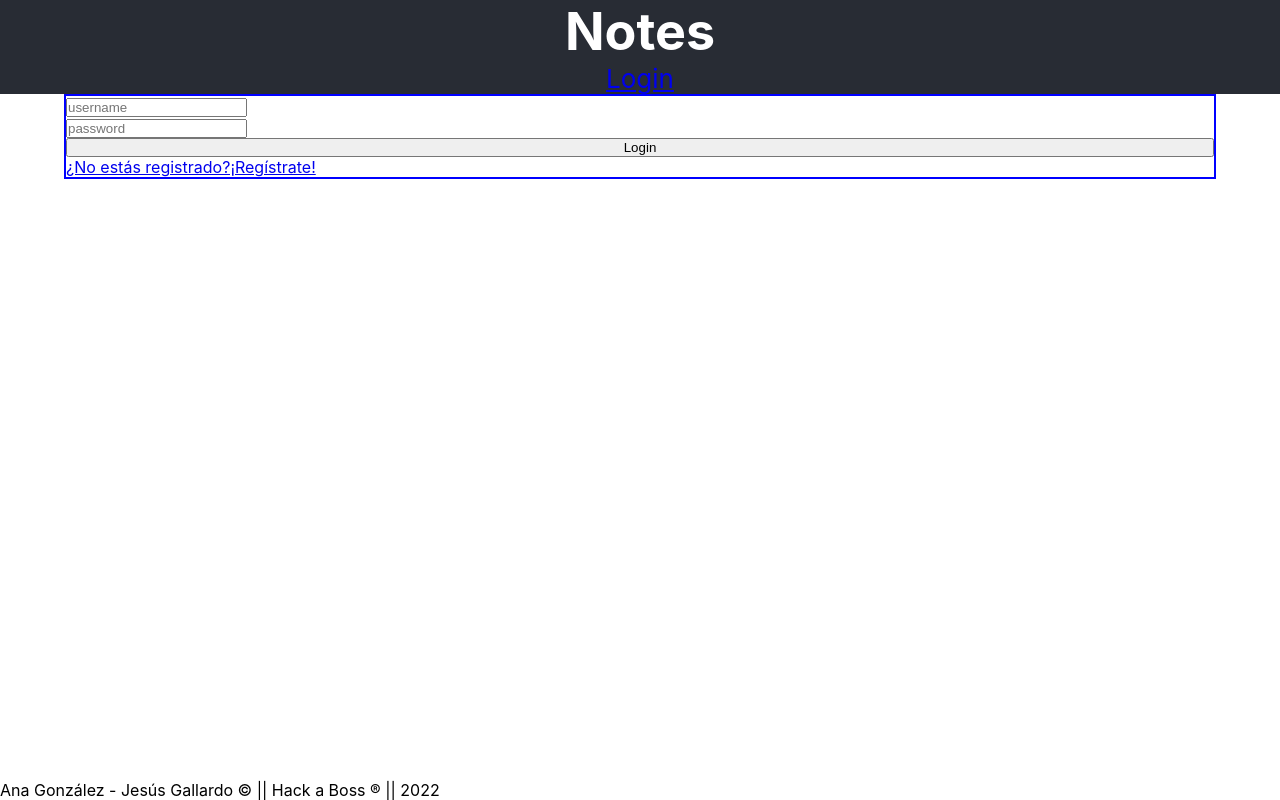
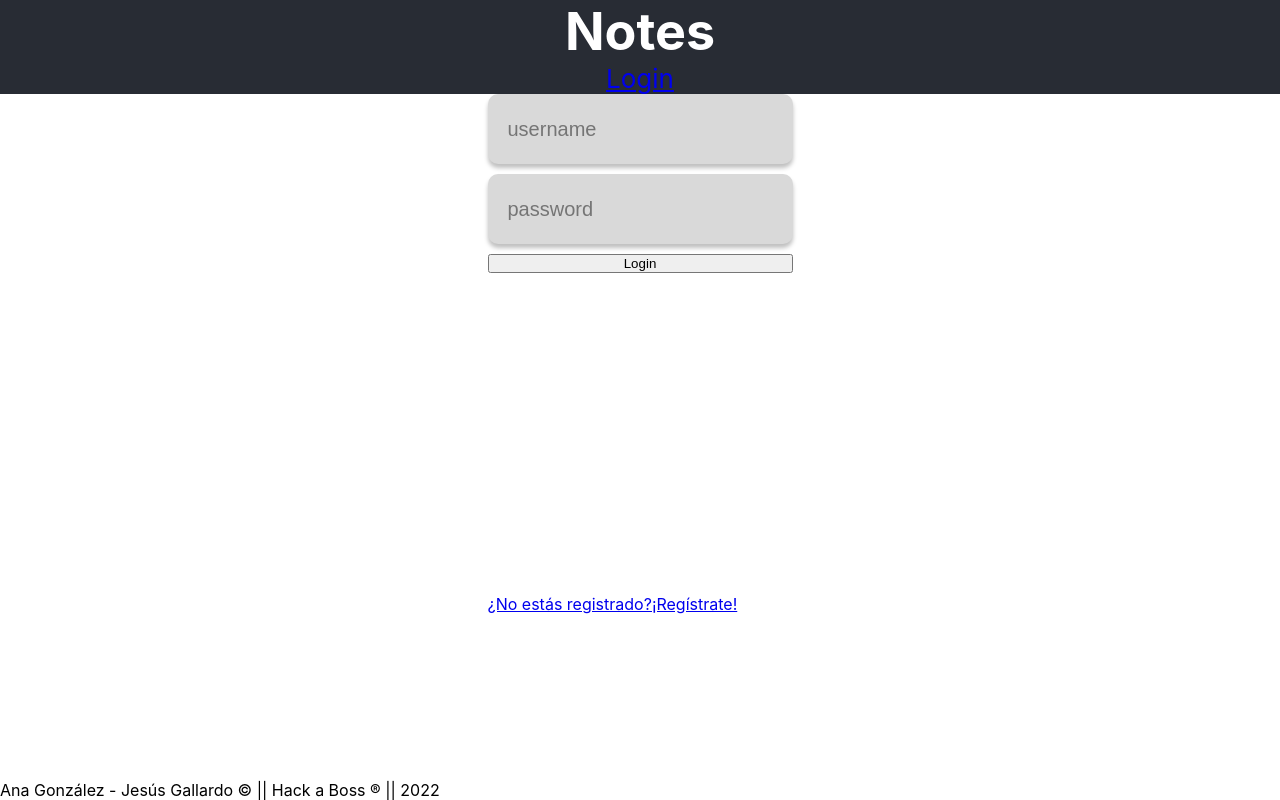
Before and after one commit to Unodecopas/appnotas, a React (Create React App) app in the folder frontend/: page /login in a window 1280 px wide. Built offline with nearby package versions, Linux system fonts and the light colour scheme.

Commit message:
feat: login inputs

```diff
--- a/frontend/src/App.css
+++ b/frontend/src/App.css
@@ -5,9 +5,9 @@
 }
 body {
     margin: 0;
-  font-family: -apple-system, BlinkMacSystemFont, "Segoe UI", "Roboto", "Oxygen",
-    "Ubuntu", "Cantarell", "Fira Sans", "Droid Sans", "Helvetica Neue",
-    sans-serif;
+    font-family: -apple-system, BlinkMacSystemFont, "Segoe UI", "Roboto",
+        "Oxygen", "Ubuntu", "Cantarell", "Fira Sans", "Droid Sans",
+        "Helvetica Neue", sans-serif;
     -webkit-font-smoothing: antialiased;
     -moz-osx-font-smoothing: grayscale;
 }
@@ -33,12 +33,20 @@ body {
     display: flex;
     justify-content: center;
 }
-.App form {
-  display: flex;
-  flex-direction: column;
+
+.App input {
+    height: 70px;
+    border: none;
+    background-color: #d9d9d9;
+    border-radius: 10px;
+    box-shadow: 0px 4px 4px 0px #00000040;
+    font-style: normal;
+    font-weight: 500;
+    font-size: 20px;
+    line-height: 24px;
+    padding: 0px 20px;
 }
-.form-control {
-  width: 90%;
-  height: fit-content;
-  border: 2px solid blue;
+.App input:active,
+.App input:focus {
+    outline: none;
 }
--- a/frontend/src/App.js
+++ b/frontend/src/App.js
@@ -2,7 +2,7 @@ import { Route, Routes } from "react-router-dom";
 import "./App.css";
 import Footer from "./components/Footer";
 import Header from "./components/Header";
-import LoginForm from "./components/LoginForm";
+import LoginForm from "./components/LoginForm/LoginForm";
 import RegisterForm from "./components/RegisterForm";
 import HomePage from "./pages/HomePage";
 function App() {
--- a/frontend/src/components/LoginForm.jsx
+++ /dev/null
@@ -1,60 +0,0 @@
-import React, { useState } from "react";
-import { Link, Navigate } from "react-router-dom";
-import { useUser } from "../context/userContext";
-
-const LoginForm = () => {
-  const [username, setUsername] = useState("");
-  const [password, setPassword] = useState("");
-  const [user, setUser] = useUser();
-  if (user) return <Navigate to="/" />;
-
-  const handleLogin = async (e) => {
-    e.preventDefault();
-    try {
-      const res = await fetch("http://localhost:4000/login", {
-        method: "POST",
-        headers: {
-          "Content-Type": "application/json",
-        },
-        body: JSON.stringify({ username, password }),
-      });
-      if (res.ok) {
-        const data = await res.json();
-        console.log(data);
-        setUser(data);
-      }
-    } catch (error) {
-      console.log(error.message);
-    }
-  };
-  return (
-    <section className="form-control">
-      <form onSubmit={handleLogin}>
-        <label htmlFor="username">
-          <input
-            type="text"
-            name="username"
-            id="username"
-            placeholder="username"
-            value={username}
-            onChange={(e) => setUsername(e.target.value)}
-          />
-        </label>
-        <label htmlFor="password">
-          <input
-            type="password"
-            name="password"
-            id="password"
-            placeholder="password"
-            value={password}
-            onChange={(e) => setPassword(e.target.value)}
-          />
-        </label>
-        <button>Login</button>
-      </form>
-      <Link to="/register">¿No estás registrado?¡Regístrate!</Link>
-    </section>
-  );
-};
-
-export default LoginForm;
--- /dev/null
+++ b/frontend/src/components/LoginForm/LoginForm.css
@@ -0,0 +1,7 @@
+.form-control {
+    display: flex;
+    flex-direction: column;
+    gap: 10px;
+
+    height: 500px;
+}
--- /dev/null
+++ b/frontend/src/components/LoginForm/LoginForm.jsx
@@ -0,0 +1,63 @@
+import React, { useState } from "react";
+import { Link, Navigate } from "react-router-dom";
+import { useUser } from "../../context/userContext";
+import "./LoginForm.css";
+
+const LoginForm = () => {
+    const [username, setUsername] = useState("");
+    const [password, setPassword] = useState("");
+    const [user, setUser] = useUser();
+
+    if (user) return <Navigate to="/" />;
+
+    const handleLogin = async (e) => {
+        e.preventDefault();
+        try {
+            const res = await fetch("http://localhost:4000/login", {
+                method: "POST",
+                headers: {
+                    "Content-Type": "application/json",
+                },
+                body: JSON.stringify({ username, password }),
+            });
+            if (res.ok) {
+                const data = await res.json();
+                console.log(data);
+                setUser(data);
+            }
+        } catch (error) {
+            console.log(error.message);
+        }
+    };
+
+    return (
+        <section>
+            <form className="form-control" onSubmit={handleLogin}>
+                <label htmlFor="username">
+                    <input
+                        type="text"
+                        name="username"
+                        id="username"
+                        placeholder="username"
+                        value={username}
+                        onChange={(e) => setUsername(e.target.value)}
+                    />
+                </label>
+                <label htmlFor="password">
+                    <input
+                        type="password"
+                        name="password"
+                        id="password"
+                        placeholder="password"
+                        value={password}
+                        onChange={(e) => setPassword(e.target.value)}
+                    />
+                </label>
+                <button>Login</button>
+            </form>
+            <Link to="/register">¿No estás registrado?¡Regístrate!</Link>
+        </section>
+    );
+};
+
+export default LoginForm;
```
Lines whose indentation alone changed are shown as unchanged.
